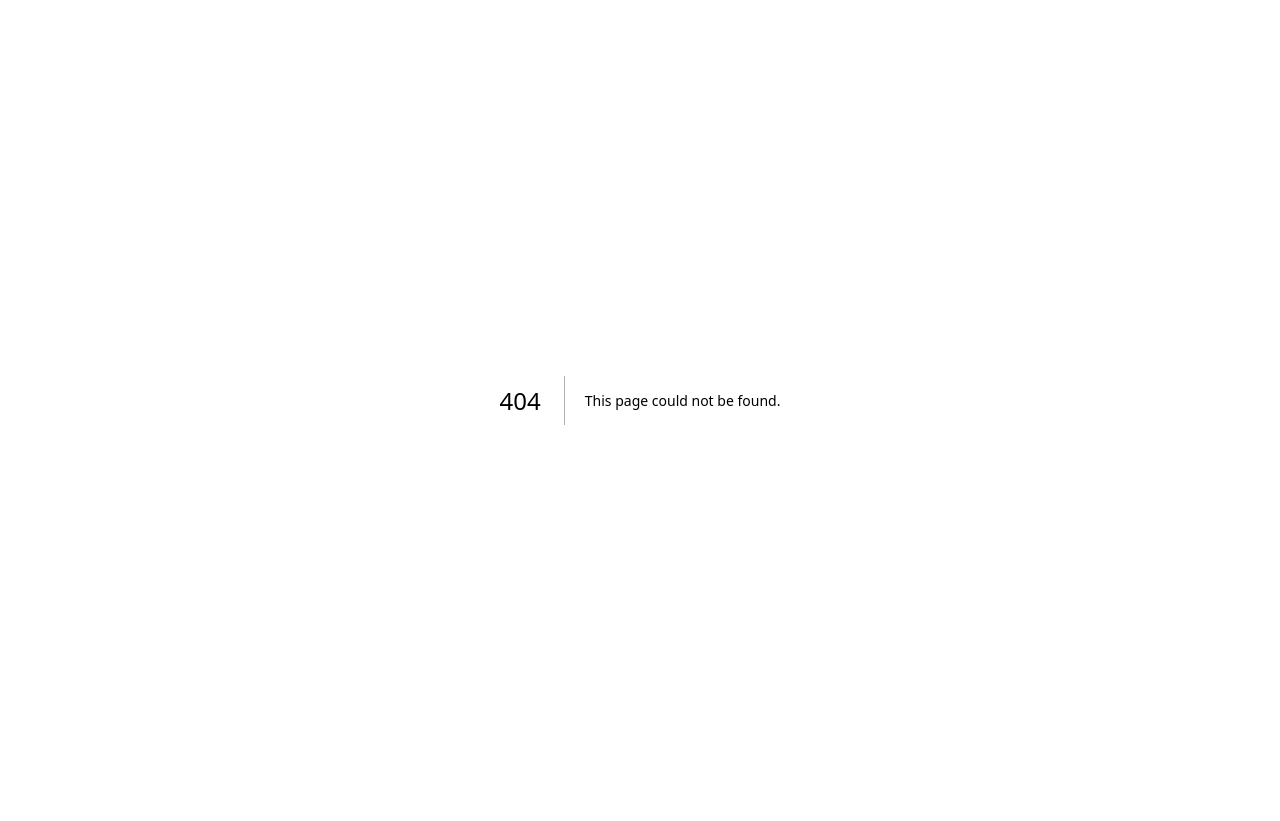
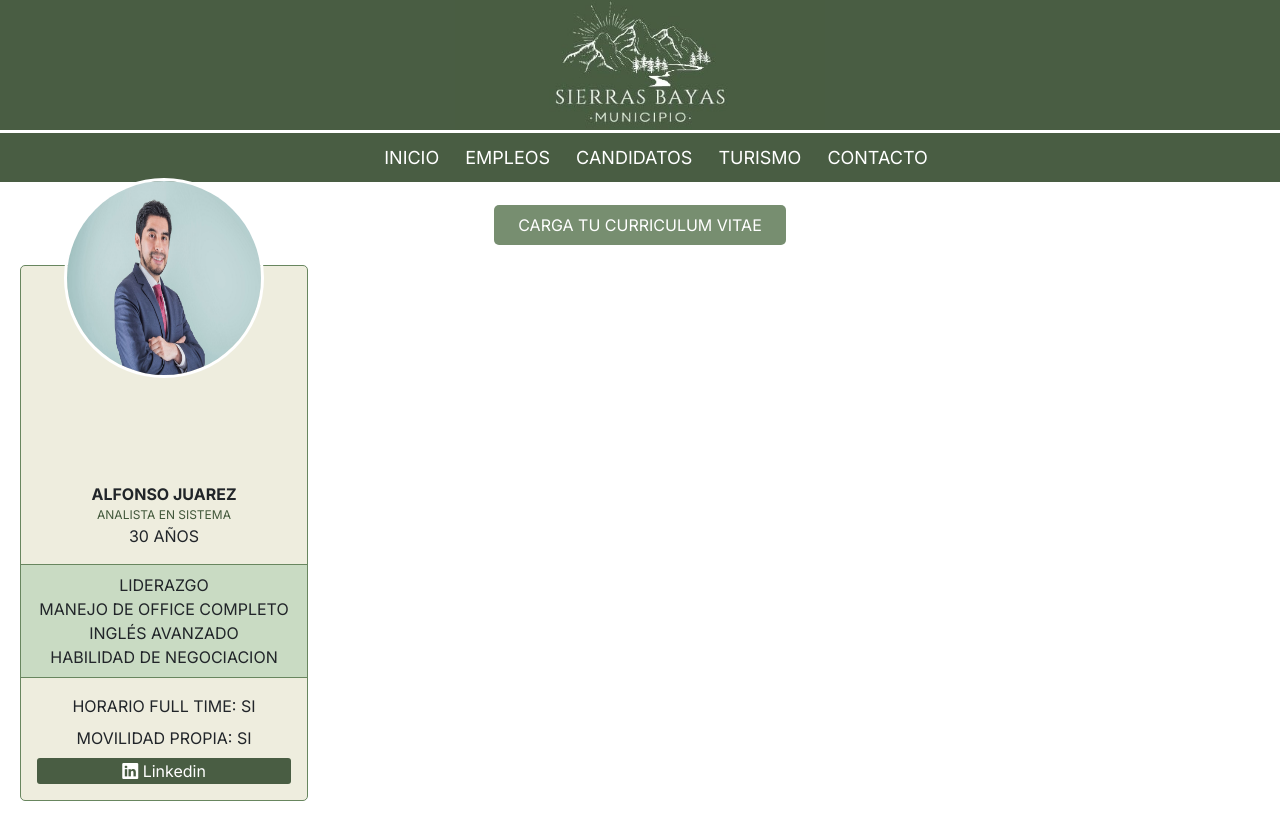
Before and after one commit to AyelenPorqueres/empleos, a Next.js app: page /cardcandidatos in a window 1280 px wide. Before the commit this address had no page. Before the commit the page ends 800 px from the top, so only its background shows below. Built offline with nearby package versions, Linux system fonts and the light colour scheme.

Commit message:
Se creo cardCandidatos

```diff
--- /dev/null
+++ b/src/app/(pages)/cardcandidatos/page.tsx
@@ -0,0 +1,25 @@
+import { Logo } from "../../componentes/logo/logo"
+import { Nav } from "../../componentes/nav/nav"
+import { CardCandidatos } from "../../componentes/cardCandidatos/cardsCandidatos"
+import { CardContainer } from "../../componentes/cardContainer/cardContainer"
+// import { datosEmpleos } from "../../services/datosEmpleos"
+import { datosCandidatos } from "@/app/services/datosCandidatos"
+import CargarCv from "@/app/componentes/cargarCV/cargarCv"
+
+export default function Home() {
+  return (
+    <>
+      <header>
+        <Logo></Logo>
+        <Nav></Nav>
+
+      </header>
+      <main>
+        <CargarCv/>
+        <CardContainer>
+        <CardCandidatos datos={datosCandidatos}></CardCandidatos>
+        </CardContainer>
+      </main>
+    </>
+  )
+}
--- a/src/app/componentes/cardCandidatos/cardsCandidatos.css
+++ b/src/app/componentes/cardCandidatos/cardsCandidatos.css
@@ -0,0 +1,67 @@
+.containerCandidatos{
+    /* display: flex;
+    flex-direction: column;
+    gap: .5rem; */
+    background-color: #EEEDDE;
+    width: 18rem;
+    text-align: center;
+    border-radius: 5px;
+    border: 1px solid #68865F;
+    text-transform: uppercase;
+
+    .infoPersonal{
+        /* margin-top: 6rem; */
+        padding: 1rem;
+
+        .textNombre{
+            font-weight: bold;
+        }
+
+        .textEspecializacion{
+            font-size: 12px;
+            color: #41573A;
+        }
+    }
+
+    .divHabilidades{
+        background-color: #C9DBC3;
+        padding: .5rem;
+        border-top: 1px solid #68865F;
+        border-bottom: 1px solid #68865F;
+    }
+
+    .imgCard{
+        height: 12.5rem;
+        width: 12.5rem;
+        align-self: center;
+        background-position: center;
+        background-size: cover;
+        transform: translateY(-5.5rem);
+        border-radius: 50%;
+        border: 3px solid white;
+    }
+}
+
+p{
+    margin: 0;
+    line-height: 1.5;
+}
+
+.divHabilidadesExtras{
+    padding: 1rem;
+    display: flex;
+    flex-direction: column;
+    gap: .5rem;
+
+    .buttonLinkedin{
+        background-color: #495D43;
+        border: none;
+        color: white;
+        border-radius: 3px;
+        transition: .5s;
+    }
+
+    .buttonLinkedin:hover{
+        transform: scale(1.1,1.1);
+    }
+}
--- a/src/app/componentes/cardCandidatos/cardsCandidatos.tsx
+++ b/src/app/componentes/cardCandidatos/cardsCandidatos.tsx
@@ -1,25 +1,36 @@
+/* eslint-disable react/jsx-key */
 /* eslint-disable @next/next/no-img-element */
-import "./cardsCandidatos.css"
+import "./cardsCandidatos.css";
+import Candidatos from "@/app/model/Candidatos";
 
-export const CardCandidatos = () => {
+export const CardCandidatos = (props: any) => {
+  const { datos }: { datos: Candidatos[] } = props;
 
   return (
-
+    <>
+      {datos.map((item: Candidatos) => (
         <div className="containerCandidatos">
-            <img src="#" className="card-img-top" alt="personal training" />
-            <div className="card-body">
-                <p className="card-text-title">PERSONAL TRAINING</p>
-                <p className='card-text-description'>El club San Martin se encuentra en la busqueda de profesor para entrenamiento grupal de mañana y de tarde.</p>
+          <img src={`imagenes/${item.id}.jpg`} className="imgCard" alt="ALFONSO JUAREZ" />
+          <div className="infoPersonal">
+            <p className="textNombre">{item.nombreCompleto}</p>
+            <p className="textEspecializacion">{item.especializacionLaboral}</p>
+            <p className="textEdad">{item.edad} AÑOS</p>
           </div>
 
-            <div>
-
+          <div className="divHabilidades">
+            <p>{item.habilidadUno}</p>
+            <p>{item.habilidadDos}</p>
+            <p>{item.habilidadTres}</p>
+            <p>{item.habilidadCuatro}</p>
           </div>
 
-            <div>
-
+          <div className="divHabilidadesExtras">
+            <p>{item.infoExtraUno}</p>
+            <p>{item.infoExtraDos}</p>
+            <button type="button" className="buttonLinkedin"><i className="bi bi-linkedin"></i> Linkedin</button>
           </div>
-
         </div>
+      ))}
+    </>
   );
-}
+};
--- a/src/app/componentes/cardEmpleos/cardEmpleos.tsx
+++ b/src/app/componentes/cardEmpleos/cardEmpleos.tsx
@@ -1,3 +1,4 @@
+/* eslint-disable @next/next/no-img-element */
 import './cardEmpleos.css'
 import Empleos from '@/app/model/Empleos';
 
@@ -9,6 +10,7 @@ export const CardEmpleos = (props:any) => {
     return (
         <>
         {datos.map((item:Empleos) => (
+            // eslint-disable-next-line react/jsx-key
             <div className="card d-flex flex-column align-items-center">
                 <img src={`imagenes/${item.puesto}.jpg`} className="card-img-top" alt={item.puesto} />
                 <div className="card-body">
--- /dev/null
+++ b/src/app/componentes/cargarCV/cargarCv.css
@@ -0,0 +1,12 @@
+.containerCv{
+    display: flex;
+    justify-content: center;
+
+    .btnCv{
+        padding: .5rem 1.5rem;
+        background-color: #778E70;
+        color: white;
+        border-radius: 5px;
+        border: none;
+    }
+}
--- /dev/null
+++ b/src/app/componentes/cargarCV/cargarCv.tsx
@@ -0,0 +1,12 @@
+import React from 'react'
+import './cargarCV.css'
+
+function CargarCv() {
+  return (
+    <div className='containerCv'>
+        <button type='button' className='btnCv'>CARGA TU CURRICULUM VITAE</button>
+    </div>
+  )
+}
+
+export default CargarCv
--- a/src/app/componentes/nav/nav.tsx
+++ b/src/app/componentes/nav/nav.tsx
@@ -35,7 +35,7 @@ export const Nav = () => {
 
                     href={
                         {
-                            pathname: '/',
+                            pathname: '/cardcandidatos',
                         }
                     }
                 >
--- /dev/null
+++ b/src/app/model/Candidatos.ts
@@ -0,0 +1,12 @@
+export default interface Candidatos {
+    id: string,
+    nombreCompleto: string,
+    especializacionLaboral: string,
+    edad: number,
+    habilidadUno: string
+    habilidadDos: string
+    habilidadTres: string
+    habilidadCuatro: string
+    infoExtraUno: string
+    infoExtraDos: string
+  };
--- /dev/null
+++ b/src/app/services/datosCandidatos.ts
@@ -0,0 +1,17 @@
+import Candidatos from "../model/Candidatos"
+
+export const datosCandidatos: Candidatos[] = [
+    {
+    id: "ALFONSOJUAREZ",
+    nombreCompleto: "ALFONSO JUAREZ",
+    especializacionLaboral: "ANALISTA EN SISTEMA",
+    edad: 30,
+    habilidadUno: "LIDERAZGO",
+    habilidadDos: "MANEJO DE OFFICE COMPLETO",
+    habilidadTres: "INGLÉS AVANZADO",
+    habilidadCuatro: "HABILIDAD DE NEGOCIACION",
+    infoExtraUno: "HORARIO FULL TIME: SI",
+    infoExtraDos: "MOVILIDAD PROPIA: SI"
+},
+
+]
```
Also changed, not shown: public/imagenes/ALFONSOJUAREZ.jpg (added). Lines whose indentation alone changed are shown as unchanged.
